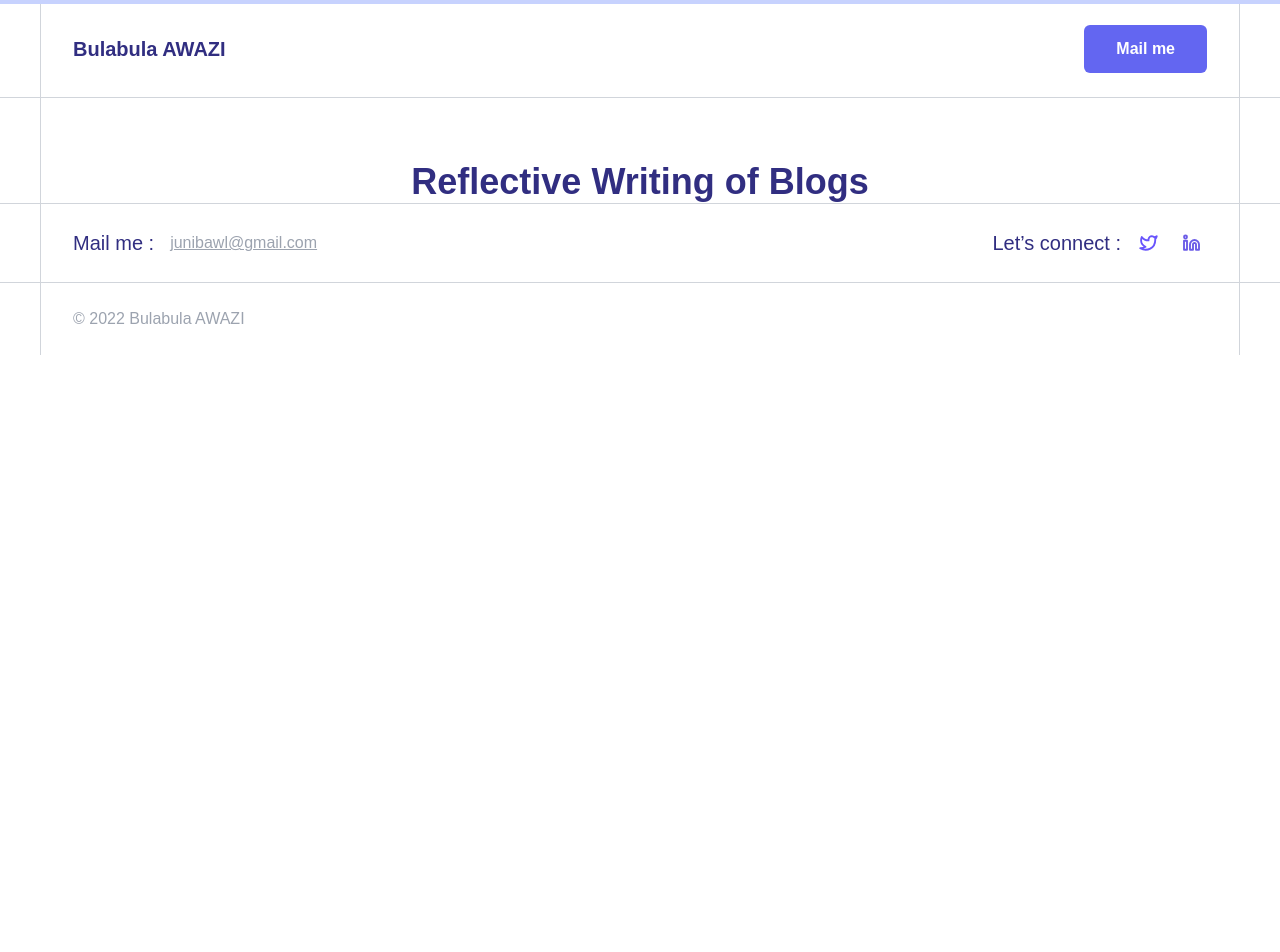
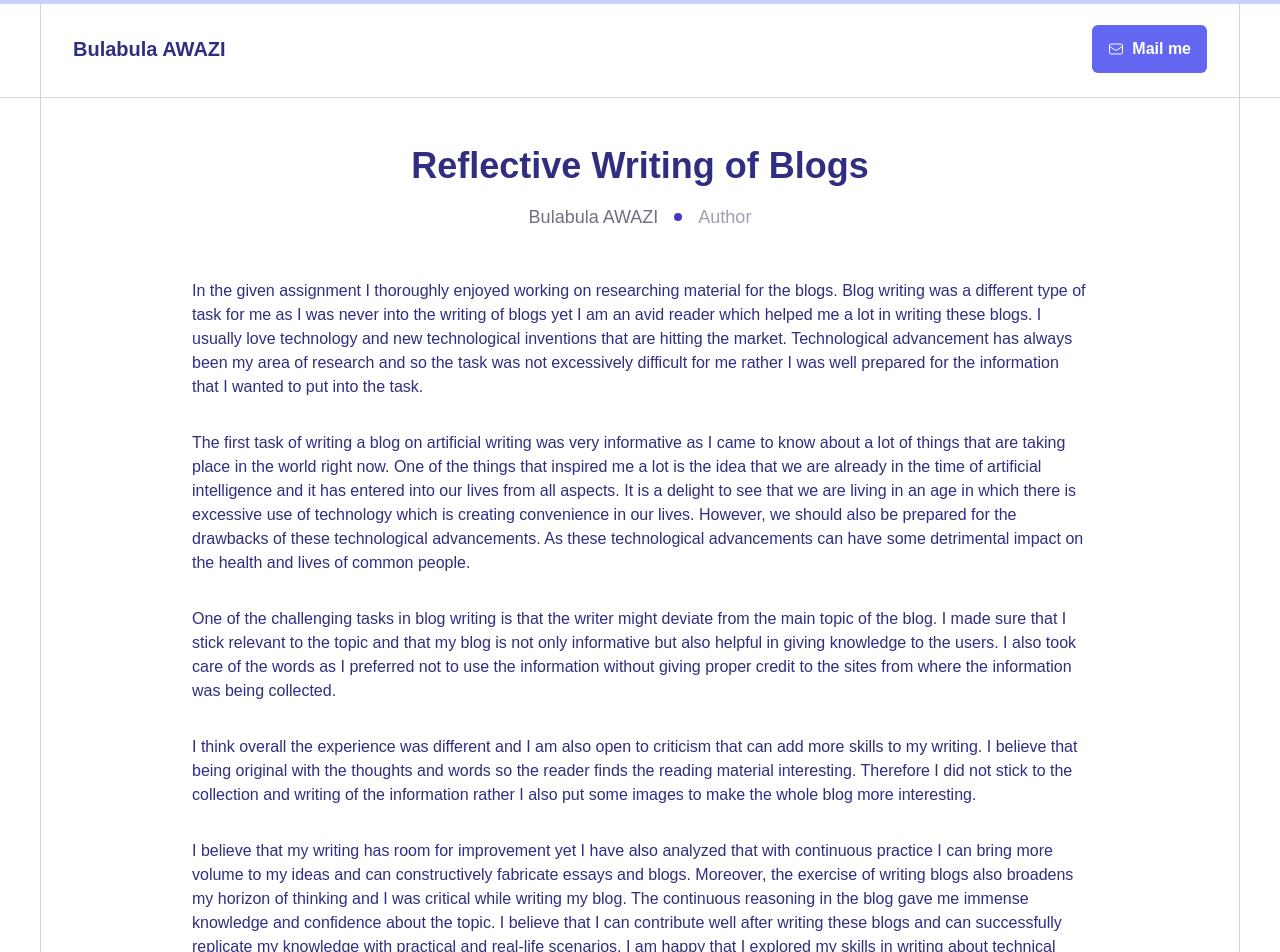
Before and after one commit to vincejs77/junibawl, a Nuxt app: page /about in a window 1280 px wide. Shown: the top 952 px of the page. Before the commit the page ends 800 px from the top, so only its background shows below. Built offline with nearby package versions, Linux system fonts and the light colour scheme; a web font is replaced by a local one.

Commit message:
update(all): generate all 007

```diff
--- a/components/ArticleCard.vue
+++ b/components/ArticleCard.vue
@@ -1,4 +1,5 @@
 <template>
+  <div>
     <NuxtLink
       :to="link"
       class="group overflow-hidden transition-shadow duration-300 bg-white rounded shadow-sm"
@@ -19,7 +20,7 @@
         <NuxtLink
           :to="link"
           aria-label="Category"
-        class="inline-block line-clamp-3 my-3 mb-5 text-xl sm:text-2xl font-semibold transition-colors duration-200 group-hover:underline group-hover:text-indigo-500"
+          class="inline-block line-clamp-2 my-3 mb-5 text-xl sm:text-2xl font-semibold transition-colors duration-200 group-hover:underline group-hover:text-indigo-500"
         >
           {{ title }}
         </NuxtLink>
@@ -34,6 +35,7 @@
         >
       </div>
     </NuxtLink>
+  </div>
 </template>
 
 <script setup>
--- a/layouts/footer.vue
+++ b/layouts/footer.vue
@@ -81,7 +81,7 @@
       <div
         class="app-container border-l border-r border-gray-300 py-6 h-full px-10 mx-auto flex flex-col sm:items-center sm:justify-between md:flex-row md:space-y-0"
       >
-        <p>&copy; 2022 Bulabula AWAZI</p>
+        <p class="text-center w-full text-xs">&copy; 2022 Bulabula AWAZI</p>
       </div>
     </div>
   </section>
--- a/layouts/navbar.vue
+++ b/layouts/navbar.vue
@@ -38,9 +38,25 @@
             href="mailto:junibawl@gmail.com"
             target="_blank"
             rel="noopener noreferrer"
-            class="lg:hidden inline-block px-8 py-3 text-sm font-semibold text-center text-white transition duration-100 bg-indigo-500 rounded-md outline-none hover:bg-indigo-600 md:text-base"
+            class="lg:hidden flex space-x-2 justify-center items-center px-4 py-3 font-semibold text-center text-white transition duration-100 bg-indigo-500 rounded-md outline-none hover:bg-indigo-600 md:text-base"
           >
-            Mail me
+            <span>
+              <svg
+                xmlns="http://www.w3.org/2000/svg"
+                fill="none"
+                viewBox="0 0 24 24"
+                stroke-width="1.5"
+                stroke="currentColor"
+                class="w-4 h-4"
+              >
+                <path
+                  stroke-linecap="round"
+                  stroke-linejoin="round"
+                  d="M21.75 6.75v10.5a2.25 2.25 0 01-2.25 2.25h-15a2.25 2.25 0 01-2.25-2.25V6.75m19.5 0A2.25 2.25 0 0019.5 4.5h-15a2.25 2.25 0 00-2.25 2.25m19.5 0v.243a2.25 2.25 0 01-1.07 1.916l-7.5 4.615a2.25 2.25 0 01-2.36 0L3.32 8.91a2.25 2.25 0 01-1.07-1.916V6.75"
+                />
+              </svg>
+            </span>
+            <span> Mail me </span>
           </a>
         </nav>
 
@@ -48,9 +64,25 @@
           href="mailto:junibawl@gmail.com"
           target="_blank"
           rel="noopener noreferrer"
-          class="hidden px-8 py-3 text-sm font-semibold text-center text-white transition duration-100 bg-indigo-500 rounded-md outline-none lg:inline-block hover:bg-indigo-600 md:text-base"
+          class="hidden lg:flex space-x-2 justify-center items-center px-4 py-3 font-semibold text-center text-white transition duration-100 bg-indigo-500 rounded-md outline-none hover:bg-indigo-600 md:text-base"
         >
-          Mail me
+          <span>
+            <svg
+              xmlns="http://www.w3.org/2000/svg"
+              fill="none"
+              viewBox="0 0 24 24"
+              stroke-width="1.5"
+              stroke="currentColor"
+              class="w-4 h-4"
+            >
+              <path
+                stroke-linecap="round"
+                stroke-linejoin="round"
+                d="M21.75 6.75v10.5a2.25 2.25 0 01-2.25 2.25h-15a2.25 2.25 0 01-2.25-2.25V6.75m19.5 0A2.25 2.25 0 0019.5 4.5h-15a2.25 2.25 0 00-2.25 2.25m19.5 0v.243a2.25 2.25 0 01-1.07 1.916l-7.5 4.615a2.25 2.25 0 01-2.36 0L3.32 8.91a2.25 2.25 0 01-1.07-1.916V6.75"
+              />
+            </svg>
+          </span>
+          <span> Mail me </span>
         </a>
         <button
           type="button"
--- a/pages/about.vue
+++ b/pages/about.vue
@@ -2,9 +2,82 @@
   <div class="about-view">
     <section class="app-wrapper">
       <div
-        class="app-container pt-36 sm:pt-40 sm:pb-0 pb-0 border-l border-r border-gray-300"
+        class="app-container pt-36 sm:pt-36 sm:pb-20 pb-12 border-l border-r border-gray-300"
       >
-        <h1 class="text-center text-4xl font-bold">Reflective Writing of Blogs</h1>
+        <div class="max-w-4xl text-center mx-auto">
+          <h1 class="text-center text-3xl sm:text-4xl font-bold mb-2">
+            Reflective Writing of Blogs
+          </h1>
+          <div class="flex justify-center items-center text-lg text-gray-500 mt-4">
+            Bulabula AWAZI
+            <div class="h-2 w-2 bg-indigo-700 rounded-full mx-4"></div>
+            <span class="text-gray-400">Author</span>
+          </div>
+        </div>
+
+        <div>
+          <div class="app-blog-content max-w-4xl text-left mx-auto mt-8 sm:mt-12">
+            <p>
+              In the given assignment I thoroughly enjoyed working on researching material
+              for the blogs. Blog writing was a different type of task for me as I was
+              never into the writing of blogs yet I am an avid reader which helped me a
+              lot in writing these blogs. I usually love technology and new technological
+              inventions that are hitting the market. Technological advancement has always
+              been my area of research and so the task was not excessively difficult for
+              me rather I was well prepared for the information that I wanted to put into
+              the task.
+            </p>
+
+            <p>
+              The first task of writing a blog on artificial writing was very informative
+              as I came to know about a lot of things that are taking place in the world
+              right now. One of the things that inspired me a lot is the idea that we are
+              already in the time of artificial intelligence and it has entered into our
+              lives from all aspects. It is a delight to see that we are living in an age
+              in which there is excessive use of technology which is creating convenience
+              in our lives. However, we should also be prepared for the drawbacks of these
+              technological advancements. As these technological advancements can have
+              some detrimental impact on the health and lives of common people.
+            </p>
+
+            <p>
+              One of the challenging tasks in blog writing is that the writer might
+              deviate from the main topic of the blog. I made sure that I stick relevant
+              to the topic and that my blog is not only informative but also helpful in
+              giving knowledge to the users. I also took care of the words as I preferred
+              not to use the information without giving proper credit to the sites from
+              where the information was being collected.
+            </p>
+
+            <p>
+              I think overall the experience was different and I am also open to criticism
+              that can add more skills to my writing. I believe that being original with
+              the thoughts and words so the reader finds the reading material interesting.
+              Therefore I did not stick to the collection and writing of the information
+              rather I also put some images to make the whole blog more interesting.
+            </p>
+
+            <p>
+              I believe that my writing has room for improvement yet I have also analyzed
+              that with continuous practice I can bring more volume to my ideas and can
+              constructively fabricate essays and blogs. Moreover, the exercise of writing
+              blogs also broadens my horizon of thinking and I was critical while writing
+              my blog. The continuous reasoning in the blog gave me immense knowledge and
+              confidence about the topic. I believe that I can contribute well after
+              writing these blogs and can successfully replicate my knowledge with
+              practical and real-life scenarios. I am happy that I explored my skills in
+              writing about technical topics.
+            </p>
+
+            <p>
+              I believe that constructive feedback can assist me in assertively improving
+              my writing and by working on the loopholes I will be able to write blogs
+              more effectively leaving some compelling messages for the readers. Any piece
+              of feedback will assist me in improving my writing which will be beneficial
+              for me in the long run.
+            </p>
+          </div>
+        </div>
       </div>
     </section>
   </div>
--- a/pages/blog/blog-1.vue
+++ b/pages/blog/blog-1.vue
@@ -11,10 +11,10 @@
           <h1 class="text-center text-2xl sm:text-4xl font-bold">
             {{ articles[0].title }}
           </h1>
-          <div class="flex justify-center items-center text-lg text-gray-500 mt-4">
+          <div class="flex justify-center items-center text-base text-gray-500 mt-4">
             Bulabula AWAZI
             <div class="h-2 w-2 bg-indigo-700 rounded-full mx-4"></div>
-            <span class="text-gray-400">Author</span>
+            <span class="text-gray-400">{{ articles[0].date }}</span>
           </div>
         </div>
         <div class="w-full mt-12">
@@ -131,7 +131,7 @@
               <span class="mx-2">-</span> {{ articles[1].cat }}</span
             >
           </h2>
-          <NuxtLink to="./" class="text-indigo-600 font-semibold"> ./Home </NuxtLink>
+          <NuxtLink to="/" class="text-indigo-600 font-semibold"> ./Home </NuxtLink>
         </div>
 
         <NuxtLink
--- a/pages/blog/blog-2.vue
+++ b/pages/blog/blog-2.vue
@@ -11,10 +11,10 @@
           <h1 class="text-center text-2xl sm:text-4xl font-bold">
             {{ articles[1].title }}
           </h1>
-          <div class="flex justify-center items-center text-lg text-gray-500 mt-4">
+          <div class="flex justify-center items-center text-base text-gray-500 mt-4">
             Bulabula AWAZI
             <div class="h-2 w-2 bg-indigo-700 rounded-full mx-4"></div>
-            <span class="text-gray-400">Author</span>
+            <span class="text-gray-400">{{ articles[1].date }}</span>
           </div>
         </div>
         <div class="w-full mt-12">
@@ -124,7 +124,7 @@
               <span class="mx-2">-</span> {{ articles[2].cat }}</span
             >
           </h2>
-          <NuxtLink to="./" class="text-indigo-600 font-semibold"> ./Home </NuxtLink>
+          <NuxtLink to="/" class="text-indigo-600 font-semibold"> ./Home </NuxtLink>
         </div>
 
         <NuxtLink
--- a/pages/blog/blog-3.vue
+++ b/pages/blog/blog-3.vue
@@ -11,10 +11,10 @@
           <h1 class="text-center text-2xl sm:text-4xl font-bold">
             {{ articles[2].title }}
           </h1>
-          <div class="flex justify-center items-center text-lg text-gray-500 mt-4">
+          <div class="flex justify-center items-center text-base text-gray-500 mt-4">
             Bulabula AWAZI
             <div class="h-2 w-2 bg-indigo-700 rounded-full mx-4"></div>
-            <span class="text-gray-400">Author</span>
+            <span class="text-gray-400">{{ articles[2].date }}</span>
           </div>
         </div>
         <div class="w-full mt-12">
@@ -144,7 +144,7 @@
             >
           </h2>
           <div>
-            <NuxtLink to="./" class="text-indigo-600 font-semibold"> ./Home </NuxtLink>
+            <NuxtLink to="/" class="text-indigo-600 font-semibold"> ./Home </NuxtLink>
           </div>
         </div>
 
--- a/pages/blog/blog-4.vue
+++ b/pages/blog/blog-4.vue
@@ -11,10 +11,10 @@
           <h1 class="text-center text-2xl sm:text-4xl font-bold">
             {{ articles[3].title }}
           </h1>
-          <div class="flex justify-center items-center text-lg text-gray-500 mt-4">
+          <div class="flex justify-center items-center text-base text-gray-500 mt-4">
             Bulabula AWAZI
             <div class="h-2 w-2 bg-indigo-700 rounded-full mx-4"></div>
-            <span class="text-gray-400">Author</span>
+            <span class="text-gray-400">{{ articles[3].date }}</span>
           </div>
         </div>
         <div class="w-full mt-12">
@@ -142,7 +142,7 @@
               <span class="mx-2">-</span> {{ articles[4].cat }}</span
             >
           </h2>
-          <NuxtLink to="./" class="text-indigo-600 font-semibold"> ./Home </NuxtLink>
+          <NuxtLink to="/" class="text-indigo-600 font-semibold"> ./Home </NuxtLink>
         </div>
 
         <NuxtLink
--- a/pages/blog/blog-5.vue
+++ b/pages/blog/blog-5.vue
@@ -11,10 +11,10 @@
           <h1 class="text-center text-2xl sm:text-4xl font-bold">
             {{ articles[4].title }}
           </h1>
-          <div class="flex justify-center items-center text-lg text-gray-500 mt-4">
+          <div class="flex justify-center items-center text-base text-gray-500 mt-4">
             Bulabula AWAZI
             <div class="h-2 w-2 bg-indigo-700 rounded-full mx-4"></div>
-            <span class="text-gray-400">Author</span>
+            <span class="text-gray-400">{{ articles[4].date }}</span>
           </div>
         </div>
         <div class="w-full mt-12">
@@ -121,7 +121,7 @@
               <span class="mx-2">-</span> {{ articles[0].cat }}</span
             >
           </h2>
-          <NuxtLink to="./" class="text-indigo-600 font-semibold"> ./Home </NuxtLink>
+          <NuxtLink to="/" class="text-indigo-600 font-semibold"> ./Home </NuxtLink>
         </div>
 
         <NuxtLink
```
Also changed, not shown: pages/index.vue (+3 -4 lines), 1 other file (tests, documents, lock files or other folders). Lines whose indentation alone changed are shown as unchanged.
